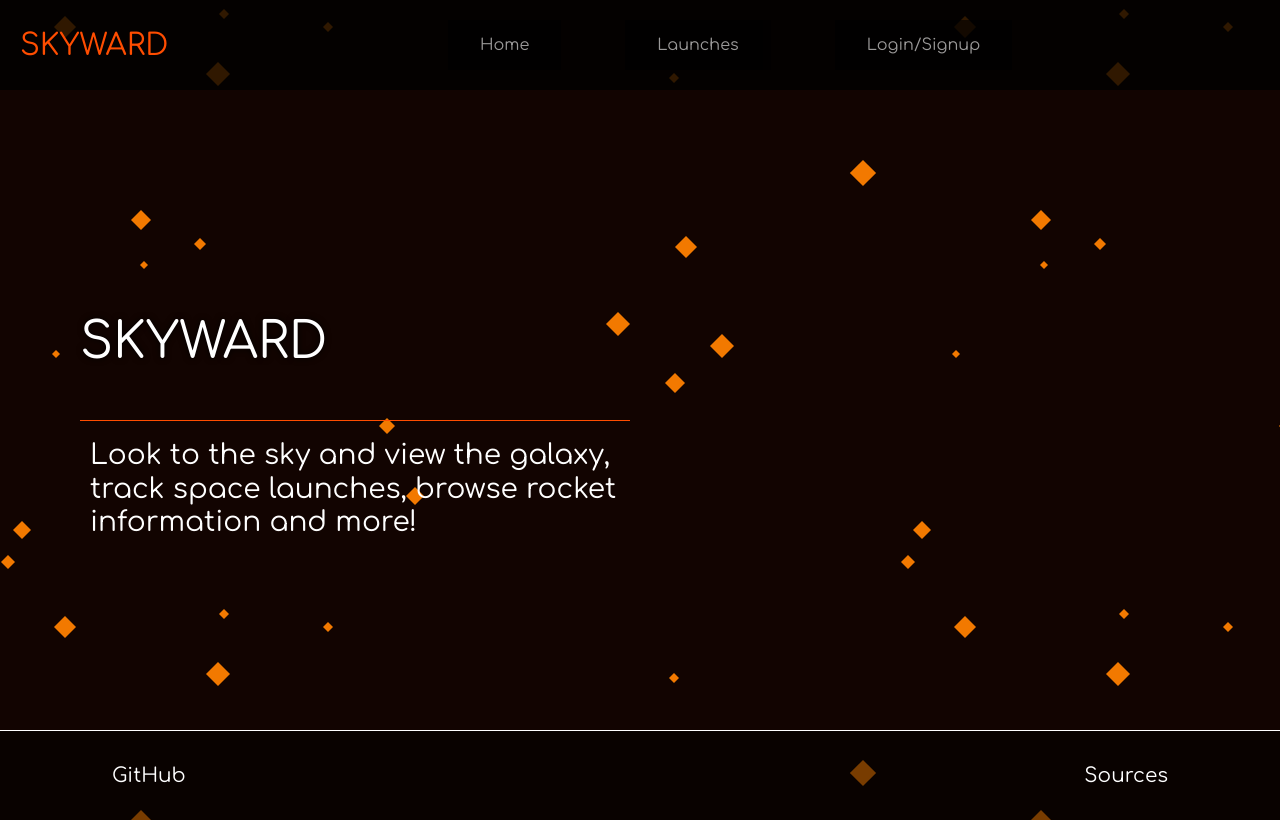
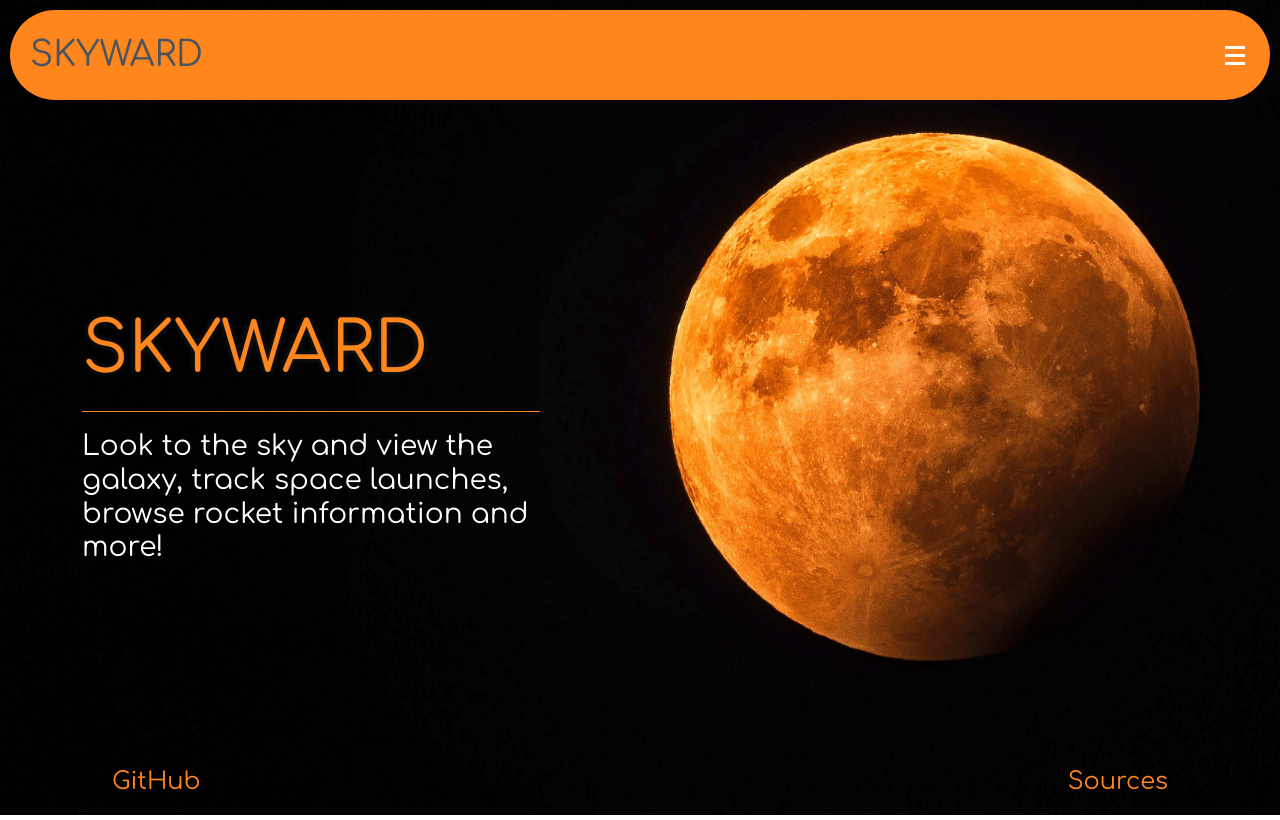
Before and after one commit to Staroyee/Project-3, a React (Vite) app in the folder client/: page / in a window 1280 px wide. Built offline with nearby package versions, Linux system fonts and the light colour scheme.

Commit message:
Created countdown component, date formatting component and continued styling each page

```diff
--- a/client/src/App.jsx
+++ b/client/src/App.jsx
@@ -6,9 +6,9 @@ import {
   createHttpLink,
 } from "@apollo/client";
 import { setContext } from "@apollo/client/link/context";
+
 import styled from "styled-components";
-import background from "./assets/images/background.svg"
-import "./assets/css/LaunchCards.css"
+import background from "./assets/images/background.jpg";
 import "./App.css";
 
 import Navbar from "./components/Navbar";
@@ -17,9 +17,9 @@ import Footer from "./components/Footer";
 const BackgroundContainer = styled.div`
   background-color: #120401;
   background-image: url(${background});
-  background: cover;
-  background-position: cover;
+  background-size: cover;
   display: flex;
+  background-repeat: no-repeat;
   flex-direction: column;
   text-align: center;
   min-height: 100vh;
@@ -49,6 +49,8 @@ const client = new ApolloClient({
 });
 
 function App() {
+
+
   return (
     <>
       <ApolloProvider client={client}>
--- a/client/src/assets/css/LaunchCards.css
+++ b/client/src/assets/css/LaunchCards.css
@@ -1,23 +1,21 @@
 h1 {
-  color: white;
-  border-bottom: 1px solid #FF4D00;
+  color: #ff851d;
+  border-bottom: 1px solid #ff851d;
   padding-top: 50px;
   padding-bottom: 3rem;
-  text-shadow: 0px 0px 6px rgba(0, 0, 0, 1);
+  text-shadow: 0px 0px 6px rgba(57, 62, 65, .6);
 }
 
 .card {
   padding: 12px 0px;
   background-color: rgba(0, 0, 0, 0.8);
-  margin: 24px;
-  color: white;
+  margin: 45px;
+  color: rgb(57, 62, 65);
 }
 
 .cardImg {
   width: 100%;
   height: 100%;
-  background-size: cover;
-  background-position: center;
 }
 
 .cardTitle {
--- a/client/src/assets/css/Navbar.modules.css
+++ b/client/src/assets/css/Navbar.modules.css
@@ -13,17 +13,18 @@ ul {
 
 a {
   text-decoration: none;
-  color: white;
+  color: black;
   font-size: 16px;
 }
 
+
+
 .navLink {
-  background-color: #000000;
   border: none;
-  color: white;
+  color: #485460;
   padding: 16px 32px;
   text-align: center;
-  font-size: 16px;
+  font-size: 19px;
   margin: 4px 2px;
   opacity: 0.6;
   transition: 0.3s;
@@ -34,8 +35,10 @@ a {
 }
 
 /* navbar */
-.navbar {
-  background-color: rgba(0, 0, 0, 0.8);
+.navBar {
+  margin: 10px;
+  background-color: #ff851d;
+  border-radius: 45px;
   padding: 10px 20px;
   display: flex;
   justify-content: space-between;
@@ -46,8 +49,8 @@ a {
 
 /* logo  */
 .logo {
-  color: #ff4d00;
-  font-size: 30px;
+  color: #485460;
+  font-size: 35px;
 }
 
 /* ul  */
@@ -60,15 +63,16 @@ a {
 
 /* media queries */
 
-@media screen and (max-width: 1210px) {
+@media screen and (max-width: 1282px) {
   /* hamburger */
   .hamburger {
     display: block;
     cursor: pointer;
+    z-index: 2;
   }
 
   .bar {
-    background-color: #120f0b;
+    background-color: #ffffff;
     width: 20px;
     height: 3px;
     display: block;
@@ -94,14 +98,14 @@ a {
     position: absolute;
     flex-direction: column;
     gap: 0;
-    top: 70px;
+    top: 0px;
     left: -100%;
     text-align: start;
     width: 100%;
-    height: 92.4vh;
+    height: 100vh;
     transition: 0.7s ease-in-out;
     background-color: rgba(0, 0, 0);
-    padding: 10px;
+    padding: 150px;
     z-index: 1;
   }
 
--- /dev/null
+++ b/client/src/components/Countdown.jsx
@@ -0,0 +1,72 @@
+import { useState, useEffect } from "react";
+import { PropTypes } from "prop-types";
+import { Row, Col } from "react-bootstrap";
+import "../assets/css/Countdown.css";
+
+const CountdownTimer = ({ targetDate }) => {
+  const [timeRemaining, setTimeRemaining] = useState(calculateTimeRemaining());
+
+  function calculateTimeRemaining() {
+    const now = new Date().getTime();
+    const difference = targetDate - now;
+
+    const days = Math.floor(difference / (1000 * 60 * 60 * 24));
+    const hours = Math.floor(
+      (difference % (1000 * 60 * 60 * 24)) / (1000 * 60 * 60)
+    );
+    const minutes = Math.floor((difference % (1000 * 60 * 60)) / (1000 * 60));
+    const seconds = Math.floor((difference % (1000 * 60)) / 1000);
+
+    return { days, hours, minutes, seconds };
+  }
+
+  useEffect(() => {
+    const interval = setInterval(() => {
+      setTimeRemaining(calculateTimeRemaining());
+    }, 1000);
+
+    return () => clearInterval(interval);
+  }, []);
+
+  const isPastTargetDate = targetDate < new Date().getTime();
+
+  if (isPastTargetDate) {
+    // If the target date is past, you can choose to render nothing or a message
+    return null;
+  }
+
+  return (
+    <>
+      <Row>
+        <Col>
+          <h2>T-</h2>
+        </Col>
+        <Col>
+          <h2>{timeRemaining.days}</h2>
+          <p>Days</p>
+        </Col>
+        <Col><h2>:</h2></Col>
+        <Col>
+          <h2>{timeRemaining.hours}</h2>
+          <p>Hours</p>
+        </Col>
+        <Col><h2>:</h2></Col>
+        <Col>
+          <h2>{timeRemaining.minutes}</h2>
+          <p>Mins</p>
+        </Col>
+        <Col><h2>:</h2></Col>
+        <Col>
+          <h2>{timeRemaining.seconds}</h2>
+          <p>Secs</p>
+        </Col>
+      </Row>
+    </>
+  );
+};
+
+CountdownTimer.propTypes = {
+    targetDate: PropTypes.string,
+}
+
+export default CountdownTimer;
--- /dev/null
+++ b/client/src/components/DateParser.jsx
@@ -0,0 +1,29 @@
+import { PropTypes } from "prop-types";
+
+const DateParser = ({ dateString }) => {
+  const parseAndFormatDate = (dateString) => {
+    const options = {
+      year: 'numeric',
+      month: 'long',
+      day: 'numeric',
+      hour: 'numeric',
+      minute: 'numeric',
+      timeZoneName: 'short',
+    };
+
+    const formattedDate = new Date(dateString).toLocaleString('en-US', options);
+    return formattedDate;
+  };
+
+  return (
+    <div>
+      {parseAndFormatDate(dateString)}
+    </div>
+  );
+};
+
+DateParser.propTypes = {
+    dateString: PropTypes.string,
+}
+
+export default DateParser;
--- a/client/src/components/Footer.jsx
+++ b/client/src/components/Footer.jsx
@@ -9,8 +9,7 @@ const styles = {
   footerStyle: {
     display: 'flex',
     justifyContent: 'center',
-    borderTop: '1px solid white',
-    backgroundColor: 'rgba(0, 0, 0, 0.5)',
+    color: '#ff851d',
   },
   footerbrandStyle: {
     margin: '10px 30px',
@@ -24,12 +23,12 @@ function Footer() {
       <Navbar style={styles.footerStyle} variant='dark'>
         <Container>
           {/* Create links to social media profiles with respective icons. */}
-          <Navbar.Brand style={styles.footerbrandStyle} href="https://github.com/Staroyee" target='_blank'>
+          <h4 style={styles.footerbrandStyle} href="https://github.com/Staroyee" target='_blank'>
             GitHub
-          </Navbar.Brand>
-          <Navbar.Brand style={styles.footerbrandStyle} href="https://thespacedevs.com/llapi" target='_blank'>
+          </h4>
+          <h4 style={styles.footerbrandStyle} href="https://thespacedevs.com/llapi" target='_blank'>
             Sources
-          </Navbar.Brand>
+          </h4>
         </Container>
       </Navbar>
     </>
--- a/client/src/components/Navbar.jsx
+++ b/client/src/components/Navbar.jsx
@@ -1,7 +1,7 @@
 import { useState } from "react";
 import { Link } from "react-router-dom";
 import Auth from "../utils/auth";
-import "../assets/css/Navbar.modules.css"; // Remove ?inline
+import "../assets/css/Navbar.modules.css";
 
 function Navbar() {
   // adding the states
@@ -78,7 +78,7 @@ function Navbar() {
   return (
     <div className="App">
       <header className="App-header">
-        <nav className={`navbar`}>
+        <nav className={`navBar`}>
           {/* logo */}
           <Link to="/" className={`logo`}>
             SKYWARD{" "}
--- a/client/src/pages/Home.jsx
+++ b/client/src/pages/Home.jsx
@@ -2,11 +2,12 @@ import { Container, Row, Col } from "react-bootstrap";
 
 const styles = {
   textStyle: {
-    fontSize: '50px',
+    padding: '20px 0px',
+    fontSize: '70px',
   },
   infoStyle: {
-    borderRadius: '0px',
-    padding: '10px',
+    paddingTop: '10px',
+    color: 'white',
   },
   containerStyle: {
     display: 'flex',
@@ -14,9 +15,9 @@ const styles = {
     minHeight: '80vh', // Ensure the container takes the full height of the viewport
   },
   colStyle: {
-    color: 'white',
+    color: 'rgb(57, 62, 65)',
     textAlign: 'left',
-    padding: '10px',
+    paddingRight: '100px',
   },
 }
 
--- a/client/src/pages/Launch.jsx
+++ b/client/src/pages/Launch.jsx
@@ -1,11 +1,16 @@
 import { useState, useEffect } from "react";
 import { useMutation } from "@apollo/client";
 import Auth from "../utils/auth";
+
+import CountdownTimer from "../components/Countdown";
+import DateParser from "../components/DateParser.jsx";
+
 import { Container, Row, Col, Card } from "react-bootstrap";
 import { motion } from "framer-motion";
 import AddIcon from "@mui/icons-material/Add";
 import InfoIcon from "@mui/icons-material/Info";
 import Tooltip from "@mui/material/Tooltip";
+import "../assets/css/LaunchCards.css";
 
 import { SAVE_LAUNCH } from "../utils/mutations";
 import { QUERY_ME } from "../utils/queries";
@@ -83,13 +88,15 @@ function Launch() {
                   <Card className="card">
                     <Container>
                       <Row>
-                        <Col>
+                        <Col md={12} lg={4}>
                           <Card.Img
                             className="cardImg"
-                            variant="top"
                             src={launch.image}
                           ></Card.Img>
                         </Col>
+
+                        <Col md={12} lg={8}>
+                          <Row>
                             <Col>
                               <Card.Body>
                                 <Card.Title className="cardTitle">
@@ -99,7 +106,16 @@ function Launch() {
                                   {launch.launch_service_provider.name}
                                 </Card.Text>
                                 <Card.Text>{launch.status.abbrev}</Card.Text>
-                            <Card.Text>{launch.window_start}</Card.Text>
+                                <Card.Text>
+                                  <DateParser
+                                    dateString={launch.window_start}
+                                  />
+                                </Card.Text>
+                                <CountdownTimer
+                                  targetDate={new Date(
+                                    launch.window_start
+                                  ).getTime()}
+                                />
                                 <Row className="buttonContainer">
                                   <button className="button">
                                     {launch.webcast_live ? (
@@ -125,6 +141,8 @@ function Launch() {
                               </Card.Body>
                             </Col>
                           </Row>
+                        </Col>
+                      </Row>
                     </Container>
                   </Card>
                 </motion.div>
--- a/client/src/pages/SavedLaunches.jsx
+++ b/client/src/pages/SavedLaunches.jsx
@@ -1,9 +1,13 @@
 import { useQuery, useMutation } from "@apollo/client";
+import CountdownTimer from "../components/Countdown";
+import DateParser from "../components/DateParser";
+
 import { motion } from "framer-motion";
 import { Container, Card, Row, Col } from "react-bootstrap";
 import ClearIcon from "@mui/icons-material/Clear";
 import InfoIcon from "@mui/icons-material/Info";
 import Tooltip from "@mui/material/Tooltip";
+import "../assets/css/LaunchCards.css";
 
 import { QUERY_ME } from "../utils/queries";
 import { REMOVE_LAUNCH } from "../utils/mutations";
@@ -55,21 +59,26 @@ function SavedLaunches() {
                 <Card className="card">
                   <Container>
                     <Row>
-                      <Col>
+                      <Col md={12} lg={4}>
                         <Card.Img
                           className="cardImg"
                           variant="top"
                           src={launch.image}
                         />
                       </Col>
-                      <Col>
+                      <Col md={12} lg={8}>
                         <Card.Body>
                           <Card.Title className="cardTitle">
                             {launch.name}
                           </Card.Title>
                           <Card.Text>{launch.provider}</Card.Text>
                           <Card.Text>{launch.status}</Card.Text>
-                          <Card.Text>{launch.date}</Card.Text>
+                          <Card.Text>
+                            <DateParser dateString={launch.date} />
+                          </Card.Text>
+                          <CountdownTimer
+                            targetDate={new Date(launch.date).getTime()}
+                          />
                           <Row className="buttonContainer">
                             <button className="button">WATCH LIVE</button>
                           </Row>
```
Also changed, not shown: client/src/assets/css/Countdown.css (added), client/src/assets/images/background.jpg (added), client/src/assets/images/background.svg (deleted). Lines whose indentation alone changed are shown as unchanged.
